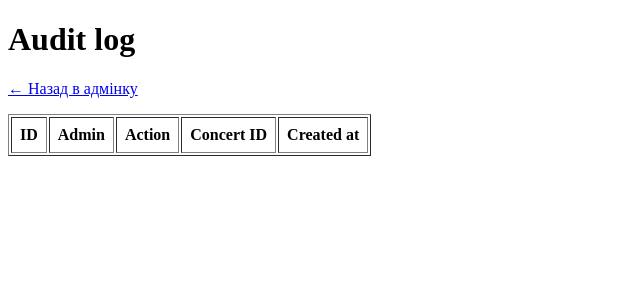
After one commit to Yuliia-Kopyt/localgigs, a Flask app: page /admin/audit-log in a window 1280 px wide. The commit adds this page. Shown: the top 300 px of the page, without its empty margins (0-640 px from the left). Run offline with Flask 3, Linux system fonts and the light colour scheme; the visitor is signed in with stand-in values (Sample User, id 1); data that the repository does not hold is empty; some libraries are stand-ins or nearby versions.

Commit message:
Added soft delete und audit log

```diff
--- a/app.py
+++ b/app.py
@@ -5,6 +5,7 @@ from flask import Flask, render_template, request, redirect, session
 
 app = Flask(__name__)
 app.secret_key = "localgigs-secret-key"
+
 
 def get_connection():
     return psycopg2.connect(
@@ -14,8 +15,24 @@ def get_connection():
         password="postgres"
     )
 
+
 def is_admin_logged_in():
     return session.get("admin_logged_in") == True
+
+
+def log_admin_action(action, concert_id=None):
+    conn = get_connection()
+    cur = conn.cursor()
+
+    cur.execute("""
+        INSERT INTO admin_actions (admin_name, action, concert_id)
+        VALUES (%s, %s, %s);
+    """, ("admin", action, concert_id))
+
+    conn.commit()
+    cur.close()
+    conn.close()
+
 
 def create_table():
     conn = get_connection()
@@ -34,6 +51,7 @@ def create_table():
             contact_url TEXT DEFAULT '',
             description TEXT NOT NULL,
             is_featured BOOLEAN NOT NULL DEFAULT FALSE,
+            is_deleted BOOLEAN NOT NULL DEFAULT FALSE,
             created_at TIMESTAMP DEFAULT CURRENT_TIMESTAMP
         );
     """)
@@ -44,10 +62,22 @@ def create_table():
     cur.execute("ALTER TABLE concerts ADD COLUMN IF NOT EXISTS contact_url TEXT DEFAULT '';")
     cur.execute("ALTER TABLE concerts ADD COLUMN IF NOT EXISTS created_at TIMESTAMP DEFAULT CURRENT_TIMESTAMP;")
     cur.execute("ALTER TABLE concerts ADD COLUMN IF NOT EXISTS is_featured BOOLEAN NOT NULL DEFAULT FALSE;")
+    cur.execute("ALTER TABLE concerts ADD COLUMN IF NOT EXISTS is_deleted BOOLEAN NOT NULL DEFAULT FALSE;")
+
+    cur.execute("""
+        CREATE TABLE IF NOT EXISTS admin_actions (
+            id SERIAL PRIMARY KEY,
+            admin_name TEXT NOT NULL,
+            action TEXT NOT NULL,
+            concert_id INTEGER,
+            created_at TIMESTAMP DEFAULT CURRENT_TIMESTAMP
+        );
+    """)
 
     conn.commit()
     cur.close()
     conn.close()
+
 
 def seed_data():
     conn = get_connection()
@@ -80,6 +110,7 @@ def seed_data():
     cur.close()
     conn.close()
 
+
 @app.route("/")
 def home():
     city = request.args.get("city")
@@ -90,45 +121,50 @@ def home():
     if city:
         cur.execute("""
             SELECT * FROM concerts
-            WHERE city = %s
+            WHERE city = %s AND is_deleted = FALSE
             ORDER BY is_featured DESC, created_at DESC;
         """, (city,))
     else:
         cur.execute("""
             SELECT * FROM concerts
+            WHERE is_deleted = FALSE
             ORDER BY is_featured DESC, created_at DESC;
         """)
 
     concerts = cur.fetchall()
 
-    cur.execute("SELECT DISTINCT city FROM concerts ORDER BY city;")
+    cur.execute("""
+        SELECT DISTINCT city FROM concerts
+        WHERE is_deleted = FALSE
+        ORDER BY city;
+    """)
     cities = cur.fetchall()
 
     cur.close()
     conn.close()
 
-    return render_template(
-        "index.html",
-        concerts=concerts,
-        cities=cities,
-        selected_city=city
-    )
+    return render_template("index.html", concerts=concerts, cities=cities, selected_city=city)
+
 
 @app.route("/items/<int:concert_id>")
 def concert_details(concert_id):
     conn = get_connection()
     cur = conn.cursor(cursor_factory=RealDictCursor)
 
-    cur.execute("SELECT * FROM concerts WHERE id = %s;", (concert_id,))
+    cur.execute("""
+        SELECT * FROM concerts
+        WHERE id = %s AND is_deleted = FALSE;
+    """, (concert_id,))
     concert = cur.fetchone()
 
     cur.close()
     conn.close()
 
     if concert is None:
-        return "Концерт не знайдено", 404
+        return render_template("404.html"), 404
 
     return render_template("details.html", concert=concert)
+
 
 @app.route("/admin/login", methods=["GET", "POST"])
 def admin_login():
@@ -146,10 +182,12 @@ def admin_login():
 
     return render_template("login.html", error=error)
 
+
 @app.route("/admin/logout")
 def admin_logout():
     session.clear()
     return redirect("/")
+
 
 @app.route("/admin")
 def admin():
@@ -161,15 +199,15 @@ def admin():
 
     cur.execute("""
         SELECT * FROM concerts
-        ORDER BY created_at DESC;
+        ORDER BY is_deleted ASC, created_at DESC;
     """)
-
     concerts = cur.fetchall()
 
     cur.close()
     conn.close()
 
     return render_template("admin.html", concerts=concerts)
+
 
 @app.route("/admin/create", methods=["GET", "POST"])
 def create_concert():
@@ -194,19 +232,22 @@ def create_concert():
         cur.execute("""
             INSERT INTO concerts
             (title, city, venue, genre, price, event_date, image_url, contact_url, description, is_featured)
-            VALUES (%s, %s, %s, %s, %s, %s, %s, %s, %s, %s);
-        """, (
-            title, city, venue, genre, price, event_date,
-            image_url, contact_url, description, is_featured
-        ))
+            VALUES (%s, %s, %s, %s, %s, %s, %s, %s, %s, %s)
+            RETURNING id;
+        """, (title, city, venue, genre, price, event_date, image_url, contact_url, description, is_featured))
+
+        concert_id = cur.fetchone()[0]
 
         conn.commit()
         cur.close()
         conn.close()
 
+        log_admin_action("created concert", concert_id)
+
         return redirect("/admin")
 
     return render_template("create.html")
+
 
 @app.route("/admin/edit/<int:concert_id>", methods=["GET", "POST"])
 def edit_concert(concert_id):
@@ -241,15 +282,13 @@ def edit_concert(concert_id):
                 description = %s,
                 is_featured = %s
             WHERE id = %s;
-        """, (
-            title, city, venue, genre, price, event_date,
-            image_url, contact_url, description, is_featured,
-            concert_id
-        ))
+        """, (title, city, venue, genre, price, event_date, image_url, contact_url, description, is_featured, concert_id))
 
         conn.commit()
         cur.close()
         conn.close()
+
+        log_admin_action("edited concert", concert_id)
 
         return redirect("/admin")
 
@@ -260,9 +299,10 @@ def edit_concert(concert_id):
     conn.close()
 
     if concert is None:
-        return "Концерт не знайдено", 404
+        return render_template("404.html"), 404
 
     return render_template("edit.html", concert=concert)
+
 
 @app.route("/admin/toggle_featured/<int:concert_id>")
 def toggle_featured(concert_id):
@@ -282,7 +322,10 @@ def toggle_featured(concert_id):
     cur.close()
     conn.close()
 
+    log_admin_action("toggled featured", concert_id)
+
     return redirect("/admin")
+
 
 @app.route("/admin/delete/<int:concert_id>")
 def delete_confirm(concert_id):
@@ -299,9 +342,10 @@ def delete_confirm(concert_id):
     conn.close()
 
     if concert is None:
-        return "Концерт не знайдено", 404
+        return render_template("404.html"), 404
 
     return render_template("delete_confirm.html", concert=concert)
+
 
 @app.route("/admin/delete/<int:concert_id>/confirm", methods=["POST"])
 def delete_concert(concert_id):
@@ -311,13 +355,68 @@ def delete_concert(concert_id):
     conn = get_connection()
     cur = conn.cursor()
 
-    cur.execute("DELETE FROM concerts WHERE id = %s;", (concert_id,))
+    cur.execute("""
+        UPDATE concerts
+        SET is_deleted = TRUE
+        WHERE id = %s;
+    """, (concert_id,))
 
     conn.commit()
     cur.close()
     conn.close()
 
+    log_admin_action("soft deleted concert", concert_id)
+
     return redirect("/admin")
+
+
+@app.route("/admin/restore/<int:concert_id>")
+def restore_concert(concert_id):
+    if not is_admin_logged_in():
+        return redirect("/admin/login")
+
+    conn = get_connection()
+    cur = conn.cursor()
+
+    cur.execute("""
+        UPDATE concerts
+        SET is_deleted = FALSE
+        WHERE id = %s;
+    """, (concert_id,))
+
+    conn.commit()
+    cur.close()
+    conn.close()
+
+    log_admin_action("restored concert", concert_id)
+
+    return redirect("/admin")
+
+
+@app.route("/admin/audit-log")
+def audit_log():
+    if not is_admin_logged_in():
+        return redirect("/admin/login")
+
+    conn = get_connection()
+    cur = conn.cursor(cursor_factory=RealDictCursor)
+
+    cur.execute("""
+        SELECT * FROM admin_actions
+        ORDER BY created_at DESC;
+    """)
+    actions = cur.fetchall()
+
+    cur.close()
+    conn.close()
+
+    return render_template("audit_log.html", actions=actions)
+
+
+@app.errorhandler(404)
+def page_not_found(e):
+    return render_template("404.html"), 404
+
 
 if __name__ == "__main__":
     create_table()
--- /dev/null
+++ b/templates/audit_log.html
@@ -0,0 +1,38 @@
+<!DOCTYPE html>
+<html lang="uk">
+<head>
+    <meta charset="UTF-8">
+    <title>Audit Log — LocalGigs</title>
+</head>
+<body>
+
+<h1>Audit log</h1>
+
+<p><a href="/admin">← Назад в адмінку</a></p>
+
+<table border="1" cellpadding="8">
+    <thead>
+        <tr>
+            <th>ID</th>
+            <th>Admin</th>
+            <th>Action</th>
+            <th>Concert ID</th>
+            <th>Created at</th>
+        </tr>
+    </thead>
+
+    <tbody>
+        {% for action in actions %}
+        <tr>
+            <td>{{ action.id }}</td>
+            <td>{{ action.admin_name }}</td>
+            <td>{{ action.action }}</td>
+            <td>{{ action.concert_id }}</td>
+            <td>{{ action.created_at }}</td>
+        </tr>
+        {% endfor %}
+    </tbody>
+</table>
+
+</body>
+</html>
```
Also changed, not shown: templates/404.html (added, +21 -0 lines), templates/admin.html (+12 -3 lines).
